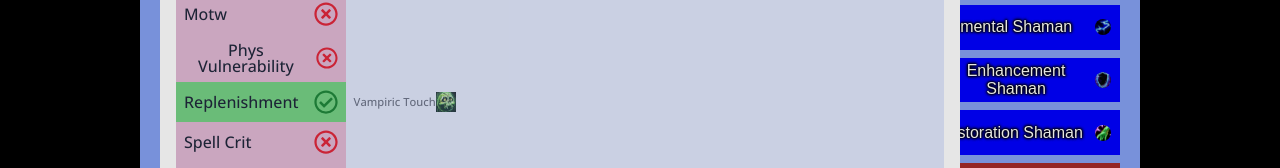
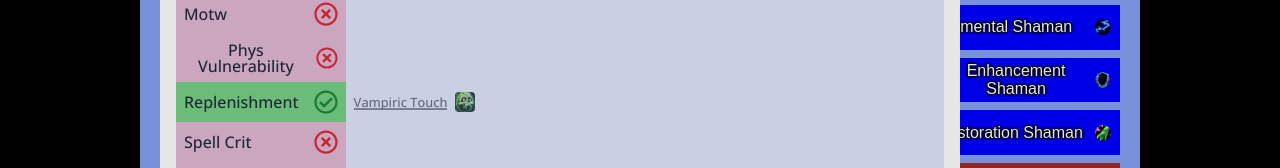
Before and after one commit to MarcusMohns/Codex-Online, a React (Create React App) app: page /raidassembler in a window 1280 px wide. Both pictures are taken after a click on the button "Shadow Priest". Shown: the part 1414-1582 px from the top of the page. Built offline with nearby package versions, Linux system fonts and the light colour scheme.

Commit message:
Animted buff overviews categories and buffs

```diff
--- a/src/components/BuffsAndCategory.js
+++ b/src/components/BuffsAndCategory.js
@@ -16,12 +16,12 @@ const BuffsAndCategory = ({ category, currentBuffs }) => {
     // iterate over state
     for (let buff of aPlayersBuffs) {
       if (buff.buffCategory === category) {
+        // if the buff and the category thats being created match
         categoryColor = "#72e263";
-
-        // if the buff and the category thats being created match
+        console.log(AllBuffsInRaid);
         newBuff.push(
           <StyledBuff key={count++}>
-            {buff.buffName}
+            <p>{buff.buffName}</p>
             <img src={buff.buffImg} alt="buff icon" />
           </StyledBuff>
         );
@@ -35,7 +35,6 @@ const BuffsAndCategory = ({ category, currentBuffs }) => {
         {category}
         {categoryColor === "#72e263" ? <CheckCircle /> : <CrossIcon />}
       </StyledCategory>
-
       {newBuff}
     </CategoryContainer>
   );
--- a/src/components/styles/RaidAssembler.styled.js
+++ b/src/components/styles/RaidAssembler.styled.js
@@ -174,7 +174,6 @@ export const StyledBuffCategories = styled.div`
   background-color: #85a1f2;
 
   @media (min-width: 1200px) {
-    flex-direction: column;
   }
 `;
 
@@ -197,10 +196,40 @@ export const StyledBuff = styled.div`
   flex-direction: row;
   align-items: center;
   justify-content: space-between;
-  border-radius: 0.33rem;
   color: #666666;
-  font-size: 0.7rem;
+  font-size: 0.8rem;
   padding: 0.5rem;
+
+  img {
+    border-radius: 20%;
+    margin-left: 0.5rem;
+    animation-name: BuffUnderline;
+    animation-duration: 0.2s;
+  }
+
+  p {
+    animation-name: BuffUnderline;
+    animation-duration: 0.2s;
+    box-shadow: 0px 2px 0px 0px #888888;
+  }
+
+  @keyframes BuffUnderline {
+    0% {
+      opacity: 0%;
+    }
+    25% {
+      opacity: 25%;
+      box-shadow: 0px 0px 0px 0px #888888;
+    }
+    80% {
+      opacity: 50%;
+      box-shadow: 0px 1px 0px 0px #888888;
+    }
+    100% {
+      opacity: 100%;
+      box-shadow: 0px 2px 0px 0px #888888;
+    }
+  }
 `;
 
 export const StyledCategory = styled.div`
@@ -211,6 +240,7 @@ export const StyledCategory = styled.div`
   font-size: 1rem;
   padding: 0.5rem;
   background-color: ${(props) => props.color};
+  transition: background-color 0.5s;
   color: black;
   width: 100%;
 
@@ -224,9 +254,28 @@ export const CrossIcon = styled(FaRegTimesCircle)`
   color: red;
   font-size: 1.5rem;
   margin-left: 0.5rem;
+  animation-name: buffCategoryImage;
+  animation-duration: 0.5s;
 `;
 export const CheckCircle = styled(FaRegCheckCircle)`
   color: green;
   font-size: 1.5rem;
   margin-left: 0.5rem;
+  animation-name: buffCategoryImage;
+  animation-duration: 0.8s;
+
+  @keyframes buffCategoryImage {
+    0% {
+      transform: scale(1);
+    }
+    25% {
+      transform: scale(0.9);
+    }
+    50% {
+      transform: scale(1.1);
+    }
+    100% {
+      transform: scale(1);
+    }
+  }
 `;
```
